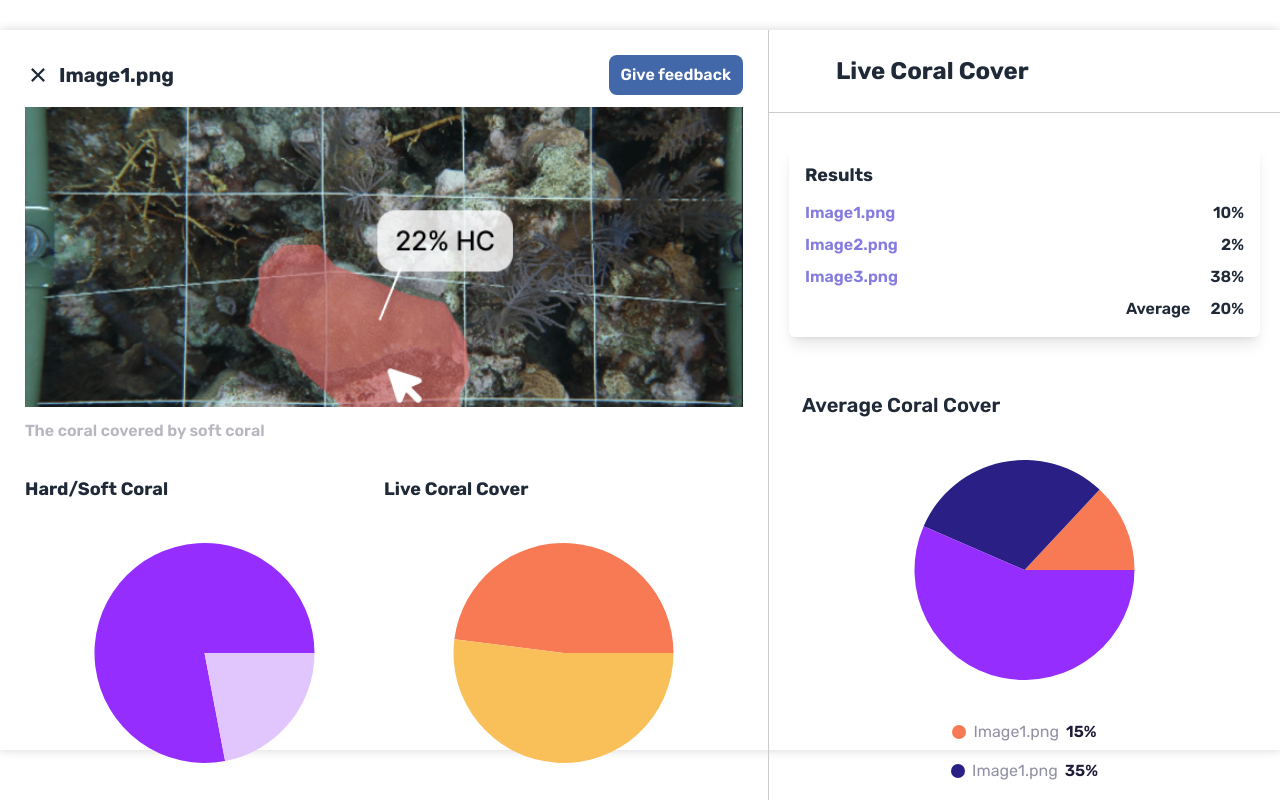
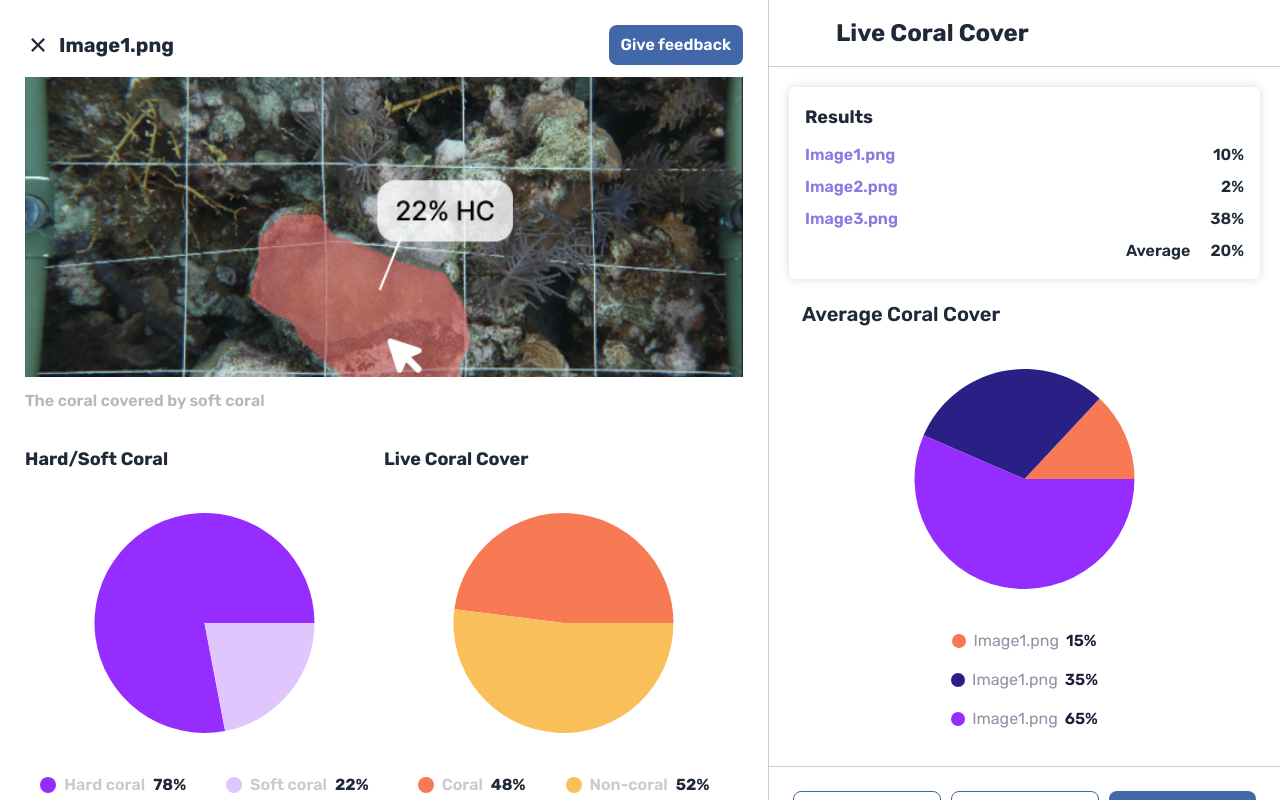
Before and after one commit to MamtazDev/coralAI, a React (Vite) app: page / in a window 1280 px wide. Shown: the top 800 px of the page. Built offline with nearby package versions, Linux system fonts and the light colour scheme; some icons are missing.

Commit message:
all design done

```diff
--- a/src/App.css
+++ b/src/App.css
@@ -1,3 +1,15 @@
 .mainBox {
   box-shadow: 0px 0px 10px 0px rgba(0, 0, 0, 0.16);
 }
+.resultBox {
+  box-shadow: 0px 0px 10px 0px rgba(0, 0, 0, 0.16);
+}
+
+@media only screen and (max-width: 1440px) {
+  .mainBox {
+    box-shadow: unset;
+    height: 100%;
+    margin-top: unset !important;
+    margin-bottom: unset !important;
+  }
+}
--- a/src/components/ui/AverageCoralCover.jsx
+++ b/src/components/ui/AverageCoralCover.jsx
@@ -10,7 +10,7 @@ const AverageCoralCover = () => {
 
   const Colors = ["#f77a55", "#291f85", "#962dff"];
   return (
-    <div className=" p-[33px]">
+    <div className=" px-[33px]">
       <h5 className="text-[20px] font-[600]">Average Coral Cover</h5>
       <SinglePieChart data={Data} COLORS={Colors} />
       <div className="flex flex-col items-center gap-[15px]">
--- a/src/components/ui/ButtonsContainer.jsx
+++ b/src/components/ui/ButtonsContainer.jsx
@@ -2,7 +2,7 @@ import React from "react";
 
 const ButtonsContainer = ({ setShowSignUpModal }) => {
   return (
-    <div className="border-t border-[#cccccc] p-[24px] flex justify-between gap-[10px]">
+    <div className="border-t border-[#cccccc] mt-[35px] p-[24px] flex justify-between gap-[10px]">
       <button className="rounded-[8px] border border-[#4368AA] w-full text-[16px] text-[#4368AA] font-[600] py-[12px]">
         Contact
       </button>
--- a/src/components/ui/ChartContainer.jsx
+++ b/src/components/ui/ChartContainer.jsx
@@ -16,7 +16,7 @@ const ChartContainer = () => {
   const chart2Colors = ["#f77a55", "#f9bf59"];
 
   return (
-    <div className="grid grid-cols-2 mt-8">
+    <div className="grid grid-cols-1  md:grid-cols-2 gap-5 md:gap-0 mt-8">
       <div>
         <h5 className="text-lg font-[700]">Hard/Soft Coral</h5>
         <PieChart data={chart1Data} COLORS={chart1Colors} />
--- a/src/components/ui/Results.jsx
+++ b/src/components/ui/Results.jsx
@@ -3,7 +3,7 @@ import React from "react";
 const Results = () => {
   return (
     <div className="p-5 ">
-      <div className="p-4 shadow-lg rounded-[6px]">
+      <div className="p-4 resultBox rounded-[6px]">
         <h5 className="font-[700] text-lg mb-3">Results</h5>
         <div className="flex flex-col gap-2 mb-2">
           {[10, 2, 38].map((item, idx) => (
--- a/src/pages/Home.jsx
+++ b/src/pages/Home.jsx
@@ -13,15 +13,15 @@ const Home = () => {
   const [showSignUpModal, setShowSignUpModal] = useState(false);
   return (
     <>
-      <div className="container mx-auto my-[30px] h-[90vh] mainBox  grid grid-cols-5">
+      <div className="container mx-auto my-[30px] h-[90vh] mainBox grid grid-cols-1   lg:grid-cols-5">
         <div className="col-span-3 p-[25px]">
           <ImageContaienr setFeedbackModal={setFeedbackModal} />
           <ChartContainer />
         </div>
         <div className="border-l col-span-2 border-[#cccccc] ">
-          <div className="flex items-center gap-4 p-[25px] border-b border-[#cccccc] mb-3">
+          <div className="flex items-center gap-4 px-[25px] py-[15px] border-b border-[#cccccc] ">
             <FaArrowLeft className="text-[26px] font-[700]" />
-            <p className="text-2xl font-[700]">Live Coral Cover</p>
+            <p className="text-[24px] font-[700]">Live Coral Cover</p>
           </div>
           <Results />
           <AverageCoralCover />
```
